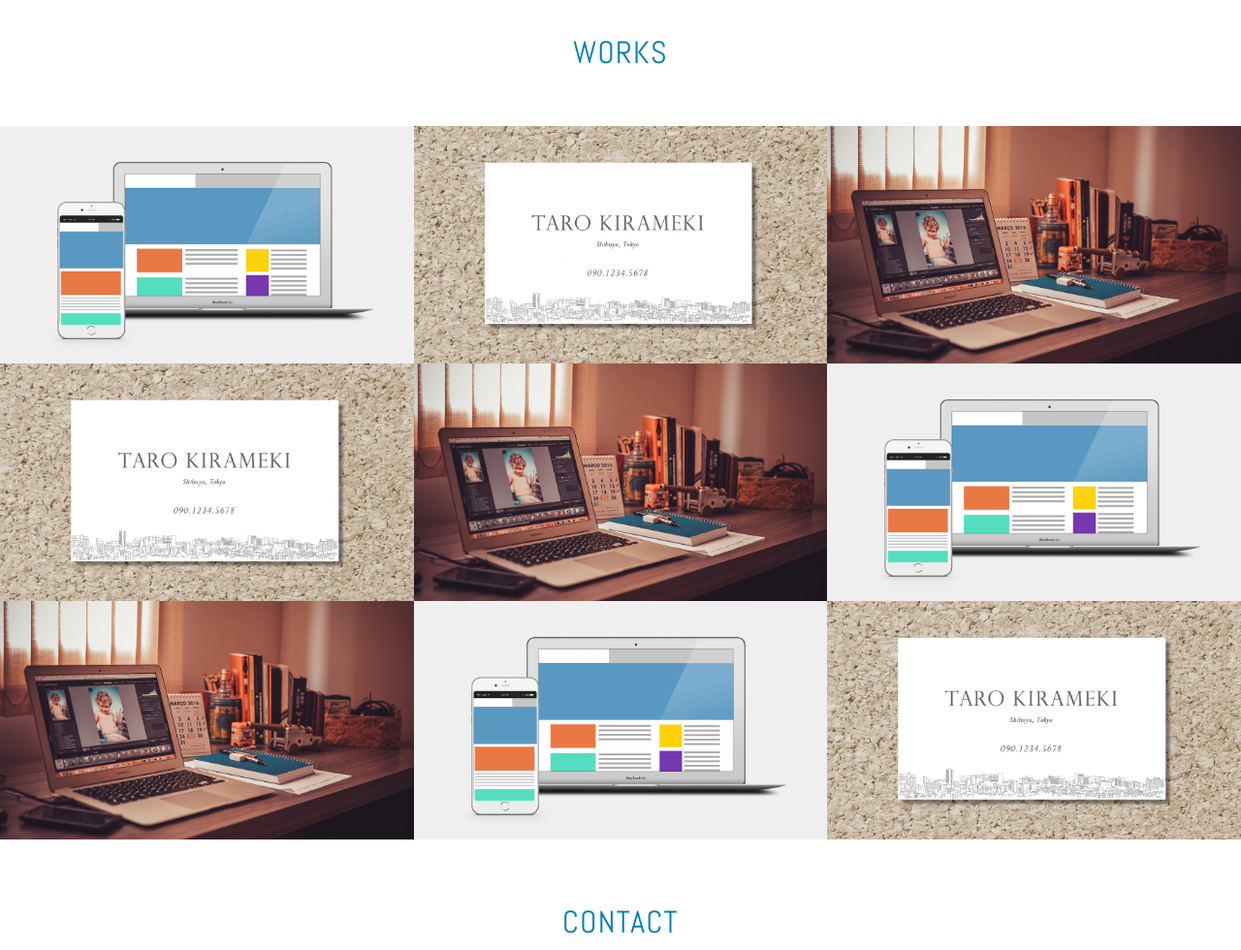
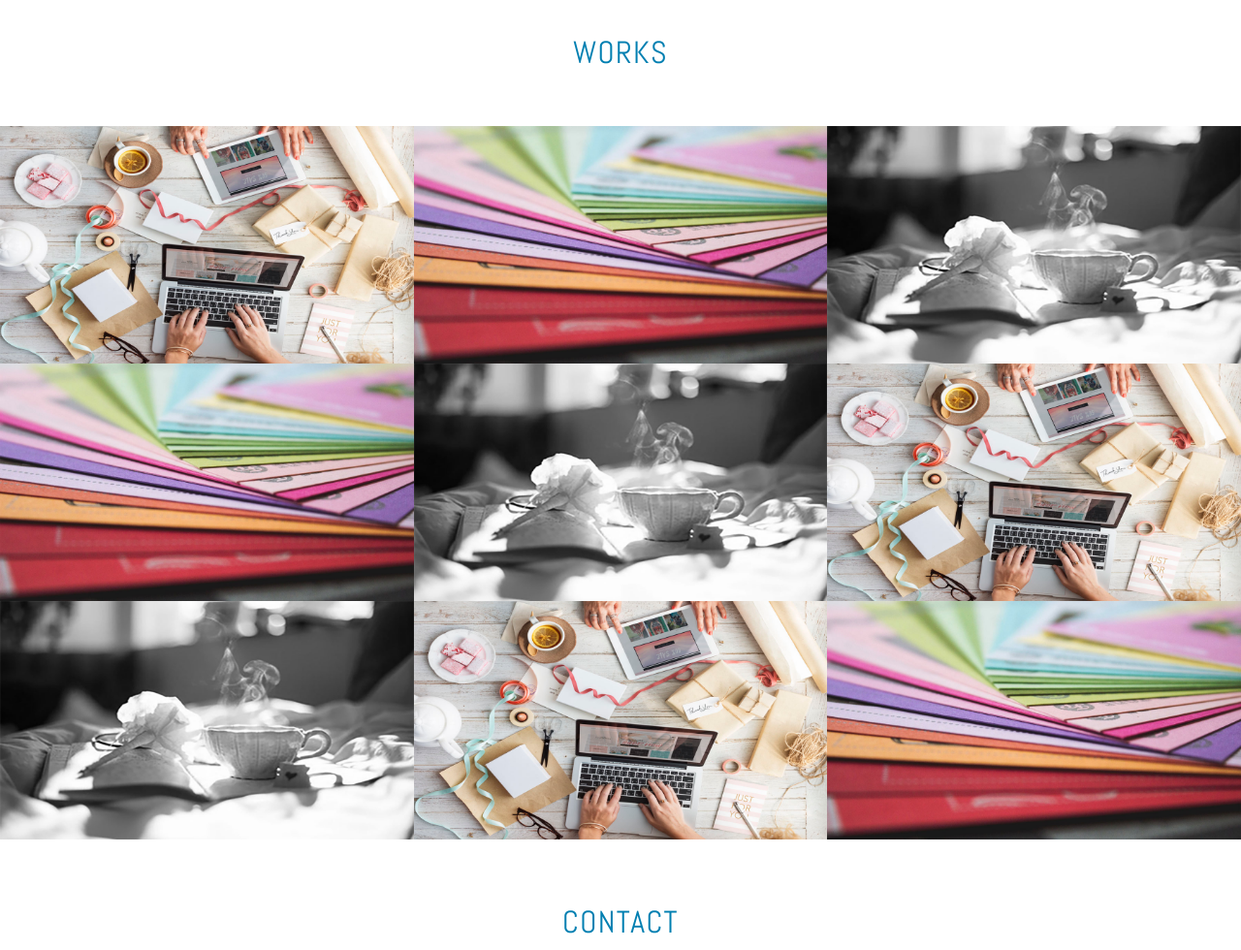
Before and after one commit to asusatonami/asusatonami.github.io, a plain HTML site: page index.html in a window 1280 px wide. Shown: the part 1040-2020 px from the top of the page at 97% size. Drawn offline with nearby package versions, Linux system fonts and the light colour scheme.

Commit message:
first commit

```diff
--- a/index.html
+++ b/index.html
@@ -14,7 +14,7 @@
         <a href="#contact" class="button-contact"><i aria-label="お問い合わせ" class="fa fa-envelope-o"></i></a>
         <div class="profile">
             <h1 class="site-title abel uppercase text-center">Web Designer <span>Azusa Tonami</span></h1>
-            <img src="./images/illust-hawai.jpg" alt="プロフィール写真" width="140" height="140" class="block-center profile-icon">
+            <img src="./images/Sepia_illust-hawai.jpg" alt="プロフィール写真" width="140" height="140" class="block-center profile-icon">
             <p>埼玉県在住です。海がない埼玉県なので、海の雰囲気を味わいたくてフラダンスを習っています。テックアカデミーでWeb制作を学び、今の仕事にその知識を活かすことと、自分のオリジナルサイトも作りたいと思っています。</p>
         </div>
     </header>
@@ -43,7 +43,7 @@
             <h2 class="text-center">Works</h2>
             <div class="works-box">
                 <a href="#">
-                    <img src="./images/img_work_site.png" alt="株式会社きらめき コーポレートサイト様 Webサイトデザイン">
+                    <img src="./images/works1_.jpg" alt="株式会社きらめき コーポレートサイト様 Webサイトデザイン">
                     <div class="works-box-inner">
                         <div class="text-center">
                             <h3>株式会社きらめき コーポレートサイト</h3>
@@ -55,7 +55,7 @@
             </div>
             <div class="works-box">
                 <a href="#">
-                    <img src="./images/img_work_card.jpg" alt="きらめき花子様 名刺デザイン">
+                    <img src="./images/work2_.jpg" alt="きらめき花子様 名刺デザイン">
                     <div class="works-box-inner">
                         <div class="text-center">
                             <h3>きらめき花子様 名刺</h3>
@@ -67,7 +67,7 @@
             </div>
             <div class="works-box">
                 <a href="#">
-                    <img src="./images/img_work_blog.jpg" alt="WordPressオリジナルテーマ">
+                    <img src="./images/works3_.jpg" alt="WordPressオリジナルテーマ">
                     <div class="works-box-inner">
                         <div class="text-center">
                             <h3>ブログデザイン</h3>
@@ -79,7 +79,7 @@
             </div>
             <div class="works-box">
                 <a href="#">
-                    <img src="./images/img_work_card.jpg" alt="きらめき花子様 名刺デザイン">
+                    <img src="./images/work2_.jpg" alt="きらめき花子様 名刺デザイン">
                     <div class="works-box-inner">
                         <div class="text-center">
                             <h3>きらめき花子様 名刺</h3>
@@ -91,7 +91,7 @@
             </div>
             <div class="works-box">
                 <a href="#">
-                    <img src="./images/img_work_blog.jpg" alt="WordPressオリジナルテーマ">
+                    <img src="./images/works3_.jpg" alt="WordPressオリジナルテーマ">
                     <div class="works-box-inner">
                         <div class="text-center">
                             <h3>ブログデザイン</h3>
@@ -103,7 +103,7 @@
             </div>
             <div class="works-box">
                 <a href="#">
-                    <img src="./images/img_work_site.png" alt="株式会社きらめき コーポレートサイト様 Webサイトデザイン">
+                    <img src="./images/works1_.jpg" alt="株式会社きらめき コーポレートサイト様 Webサイトデザイン">
                     <div class="works-box-inner">
                         <div class="text-center">
                             <h3>株式会社きらめき コーポレートサイト</h3>
@@ -115,7 +115,7 @@
             </div>
             <div class="works-box">
                 <a href="#">
-                    <img src="./images/img_work_blog.jpg" alt="WordPressオリジナルテーマ">
+                    <img src="./images/works3_.jpg" alt="WordPressオリジナルテーマ">
                     <div class="works-box-inner">
                         <div class="text-center">
                             <h3>ブログデザイン</h3>
@@ -127,7 +127,7 @@
             </div>
             <div class="works-box">
                 <a href="#">
-                    <img src="./images/img_work_site.png" alt="株式会社きらめき コーポレートサイト様 Webサイトデザイン">
+                    <img src="./images/works1_.jpg" alt="株式会社きらめき コーポレートサイト様 Webサイトデザイン">
                     <div class="works-box-inner">
                         <div class="text-center">
                             <h3>株式会社きらめき コーポレートサイト</h3>
@@ -139,7 +139,7 @@
             </div>
             <div class="works-box">
                 <a href="#">
-                    <img src="./images/img_work_card.jpg" alt="きらめき花子様 名刺デザイン">
+                    <img src="./images/work2_.jpg" alt="きらめき花子様 名刺デザイン">
                     <div class="works-box-inner">
                         <div class="text-center">
                             <h3>きらめき花子様 名刺</h3>
```
Also changed, not shown: images/Sepia_illust-hawai.jpg (added), images/work2_.jpg (added), images/works1_.jpg (added), images/works3_.jpg (added).
